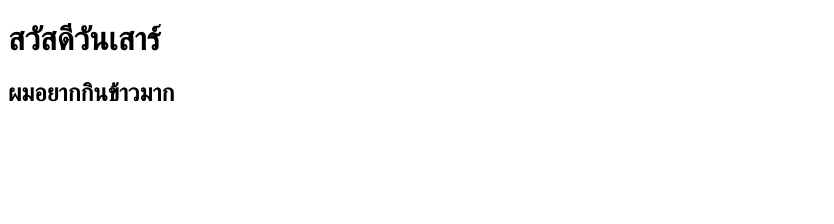
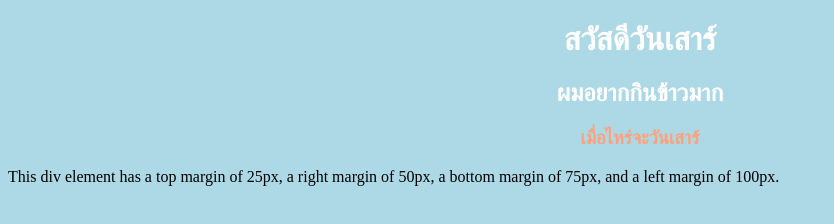
Before and after one commit to hiwkaw888/webapp5, a plain HTML site: page index.html in a window 1280 px wide. Shown: the whole page, without its empty margins (0-834 px from the left). Drawn offline with Linux system fonts and the light colour scheme.

Commit message:
version 2

```diff
--- a/index.html
+++ b/index.html
@@ -4,9 +4,13 @@
     <meta charset="UTF-8">
     <meta name="viewport" content="width=device-width, initial-scale=1.0">
     <title>Document</title>
+    <link rel= "stylesheet" type= "text/css" href= "mc.css" />
 </head>
 <body>
     <h1> สวัสดีวันเสาร์ </h1>
     <h2> ผมอยากกินข้าวมาก</h2>
+    <h3> เมื่อไหร่จะวันเสาร์</h3>
+    <div>This div element has a top margin of 25px, a right margin of 50px, a bottom margin of 75px, and a left margin of 100px.</div>
+
 </body>
 </html>
--- /dev/null
+++ b/mc.css
@@ -0,0 +1,15 @@
+body {
+    background-color: lightblue;
+  }
+  h1 {
+    color: white;
+    text-align: center;
+  }
+  h2 {
+    color: white;
+    text-align: center;
+  }
+  h3 {
+    color: lightsalmon;
+    text-align: center;
+  }
```
